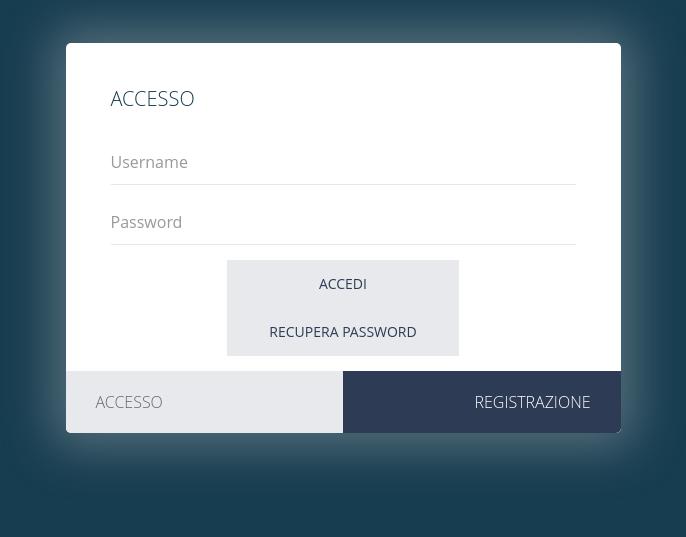
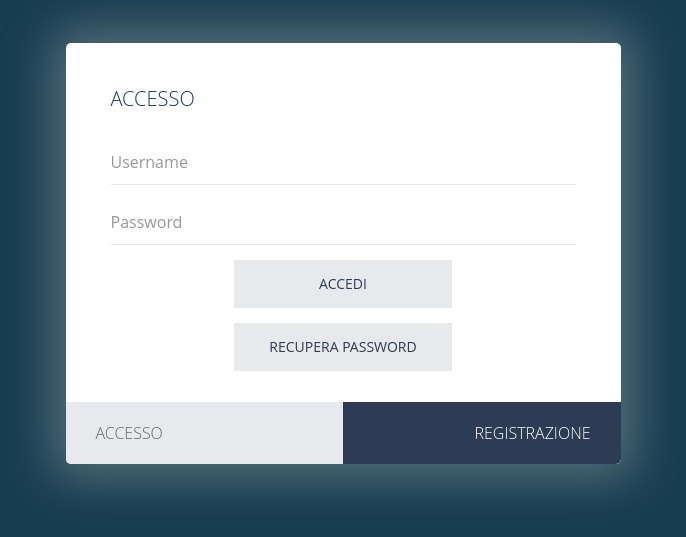
Before and after one commit to GiuseppeSpallone/popcorn-Web, a PHP site: page /accesso_registrazione.php?error_registrazione=1 in a window 1280 px wide. Shown: the part 51-588 px from the top of the page, without its empty margins (297-983 px from the left). Run offline with PHP 8.4, Linux system fonts and the light colour scheme; data that the repository does not hold is empty; some libraries are stand-ins or nearby versions.

Commit message:
Sistemati button accesso e recupero psw

```diff
--- a/accesso_registrazione.php
+++ b/accesso_registrazione.php
@@ -96,15 +96,21 @@ include 'nav.php';
 
                                 <?php if ($errorAccesso)
                                     echo '<div class="form-group"><div class="alert alert-danger" role="alert">' . $messageAccesso . '</div></div>'; ?>
-
+                                <div class="form-group">
+                                    <div class="row">
                                         <div class="col-sm-6 col-sm-offset-3">
                                             <input type="submit" name="login-submit" id="login-submit" tabindex="3"
                                                    class="form-control btn btn-login" value="Accedi">
                                         </div>
+                                    </div>
+                                </div>
+                                <div class="form-group">
+                                    <div class="row">
                                         <div class="col-sm-6 col-sm-offset-3">
-                                    <button id="recupero" type="button" class="form-control btn btn-login" tabindex="4">RECUPERA
-                                        PASSWORD
-                                    </button>
+                                            <input id="recupero" name="login-submit" id="login-submit" tabindex="4"
+                                                   class="form-control btn btn-login" value="Recupera password">
+                                        </div>
+                                    </div>
                                 </div>
                             </form>
                             <form id="register-form" action="check/registrazione.php" method="post" role="form"
@@ -193,15 +199,21 @@ include 'nav.php';
 
                     <?php if ($errorRecupero)
                         echo '<div class="form-group"><div class="alert alert-danger" role="alert">' . $messageRecupero . '</div></div>'; ?>
-
+                    <div class="form-group">
+                        <div class="row">
                             <div class="col-sm-6 col-sm-offset-3">
                                 <input type="submit" name="recupero-submit" id="recupero-submit" tabindex="4"
                                        class="form-control btn btn-login" value="Invia">
                             </div>
+                        </div>
+                    </div>
+                    <div class="form-group">
+                        <div class="row">
                             <div class="col-sm-6 col-sm-offset-3">
                                 <input data-dismiss="modal" tabindex="5"
                                        class="form-control btn btn-register" value="No">
-
+                            </div>
+                        </div>
                     </div>
                 </form>
             </div>
```
Lines whose indentation alone changed are shown as unchanged.
